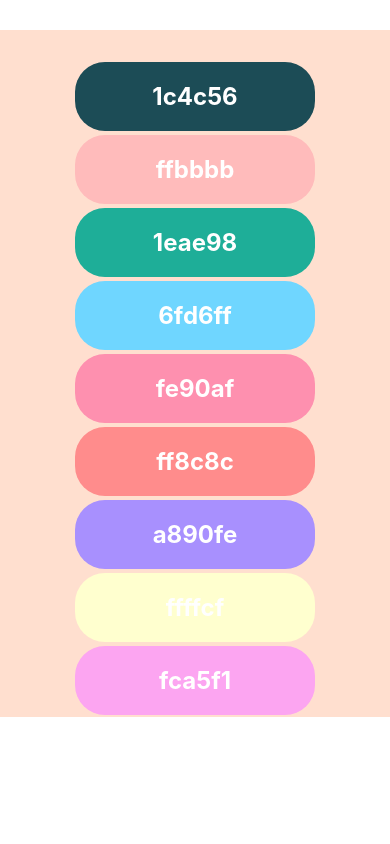
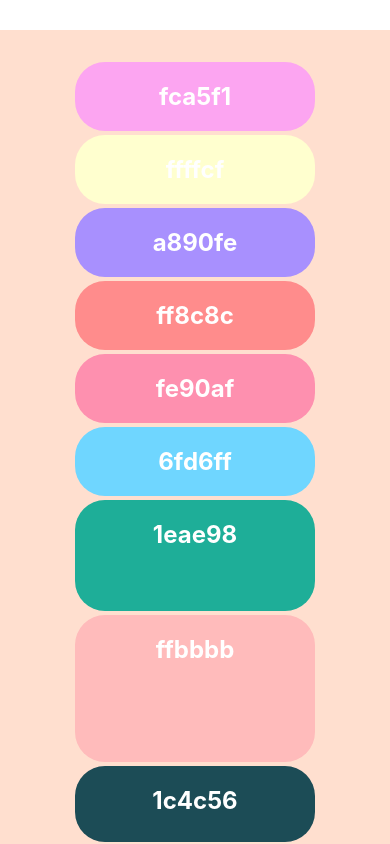
Before and after one commit to liebespaar93/react_native_r3f, a React Native app: screen / in a window 390 px wide. Built offline with nearby package versions, Linux system fonts and the light colour scheme.

Commit message:
learn flex

```diff
--- a/App.js
+++ b/App.js
@@ -11,22 +11,24 @@ export default function App() {
 
   return (
     <View style={styles.container}>
-    <BoxStyle style={{backgroundColor:"#1c4c56"}}>1c4c56</BoxStyle>
-      <BoxStyle style={{backgroundColor:"#ffbbbb"}}>ffbbbb</BoxStyle>
-      <BoxStyle style={{backgroundColor:"#1eae98"}}>1eae98</BoxStyle>
-      <BoxStyle style={{backgroundColor:"#6fd6ff"}}>6fd6ff</BoxStyle>
-      <BoxStyle style={{backgroundColor:"#fe90af"}}>fe90af</BoxStyle>
-      <BoxStyle style={{backgroundColor:"#ff8c8c"}}>ff8c8c</BoxStyle>
-      <BoxStyle style={{backgroundColor:"#a890fe"}}>a890fe</BoxStyle>
-      <BoxStyle style={{backgroundColor:"#ffffcf"}}>ffffcf</BoxStyle>
-      <BoxStyle style={{backgroundColor:"#fca5f1"}}>fca5f1</BoxStyle>
+      <BoxStyle style={{ backgroundColor: "#1c4c56", flex: 1 }}>1c4c56</BoxStyle>
+      <BoxStyle style={{ backgroundColor: "#ffbbbb", flex: 3 }}>ffbbbb</BoxStyle>
+      <BoxStyle style={{ backgroundColor: "#1eae98", flex: 2 }}>1eae98</BoxStyle>
+      <BoxStyle style={{ backgroundColor: "#6fd6ff" }}>6fd6ff</BoxStyle>
+      <BoxStyle style={{ backgroundColor: "#fe90af" }}>fe90af</BoxStyle>
+      <BoxStyle style={{ backgroundColor: "#ff8c8c" }}>ff8c8c</BoxStyle>
+      <BoxStyle style={{ backgroundColor: "#a890fe" }}>a890fe</BoxStyle>
+      <BoxStyle style={{ backgroundColor: "#ffffcf" }}>ffffcf</BoxStyle>
+      <BoxStyle style={{ backgroundColor: "#fca5f1" }}>fca5f1</BoxStyle>
     </View>
   );
 }
 
 const styles = StyleSheet.create({
   container: {
-    marginTop:30,
+    flex: 1,
+    flexDirection: "column-reverse",
+    marginTop: 30,
     paddingTop: 30,
     backgroundColor: '#ffdfcf',
     alignItems: 'center',
--- a/tsconfig.json
+++ b/tsconfig.json
@@ -3,5 +3,6 @@
     "baseUrl": ".",
     "paths": {"@/*": ["./*"]}
   },
-  "extends": "expo/tsconfig.base"
+  "extends": "expo/tsconfig.base",
+  "include": ["**/*.ts", "**/*.tsx"],
 }
```
Also changed, not shown: 1 other file (tests, documents, lock files or other folders).
